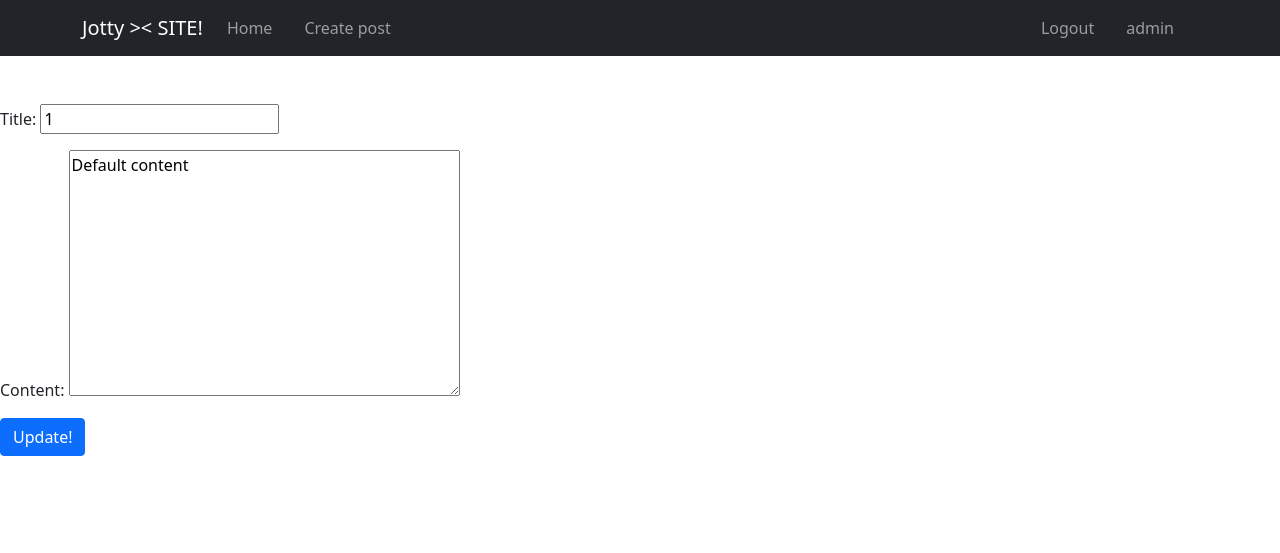
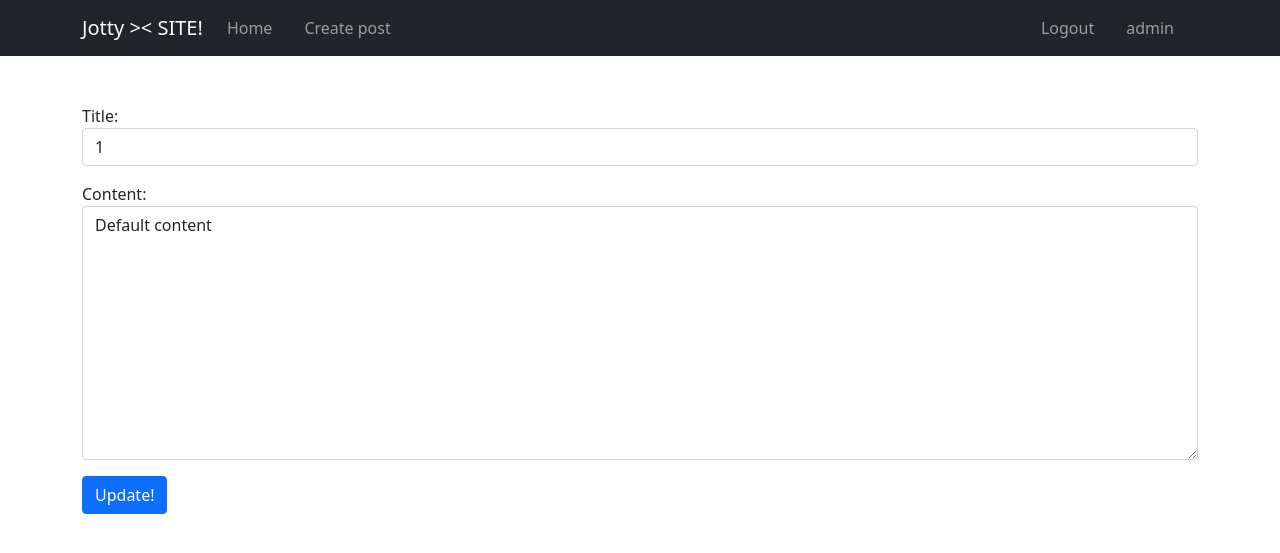
Before and after one commit to jottyVlad/django-template-blog, a Django app: page /17/update in a window 1280 px wide. Shown: the top 553 px of the page. Run offline with Django 3.2, Linux system fonts and the light colour scheme; a user stored in the database is signed in; data comes from the database, SQL or seed files in the repository; both versions use the stored data as it was after the commit.

Commit message:
Fixed update post template

```diff
--- a/django_template_blog/blog/views.py
+++ b/django_template_blog/blog/views.py
@@ -80,8 +80,9 @@ class CreatePostView(FormView):
 class UpdatePostView(UpdateView):
     model = Post
     template_name = 'blog/update.html'
-    fields = ['title', 'content', ]
+    #fields = ['title', 'content', ]
     template_name_suffix = '_update_post_form'
+    form_class = CreatePostForm
 
     def get(self, *args, **kwargs):
         if (self.request.user != (self.get_object()).author) and (not self.request.user.is_superuser):
--- a/django_template_blog/templates/blog/update.html
+++ b/django_template_blog/templates/blog/update.html
@@ -5,7 +5,7 @@
 {% endblock %}
 
 {% block content %}
-    <div class="content mt-5">
+    <div class="container mt-5">
         <form method="post">
             {% csrf_token %}
             {{ form.as_p }}
```
Also changed, not shown: django_template_blog/db.sqlite3.
